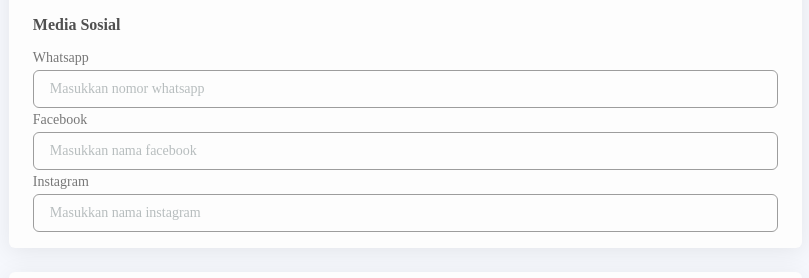
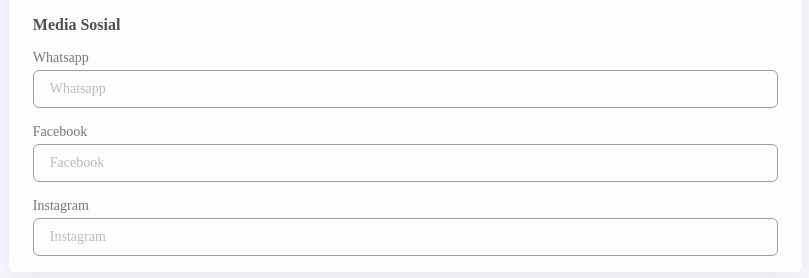
Before and after one commit to Sintasitinuriah/BoengkoesApp, a React (Create React App) app in the folder frontend/: page /profilepageseller in a window 1280 px wide. Shown: the part 761-1039 px from the top of the page, without its empty margins (414-1223 px from the left). Built offline with nearby package versions, Linux system fonts and the light colour scheme; no server answers.

Commit message:
update media sosial seller jadi 1 komponen aja

```diff
--- a/frontend/src/Components/Berandapage.js
+++ b/frontend/src/Components/Berandapage.js
@@ -1,4 +1,4 @@
-import React, {useState, useEffect} from "react";
+import React, { useState, useEffect } from "react";
 import axios from "axios";
 import Logotesla from "../images/logotesla.jpg";
 import CardToko from "./CardToko";
@@ -9,7 +9,7 @@ const Berandapage = () => {
 
   useEffect(() => {
     const fetchProfile = async () => {
-      const token = localStorage.getItem('token');
+      const token = localStorage.getItem("token");
       console.log("Token retrieved:", token); // Debug: Print token
 
       if (!token) {
@@ -18,13 +18,17 @@ const Berandapage = () => {
       }
 
       try {
-        const response = await axios.get('https://boengkosapps-039320043b7f.herokuapp.com/api/getprofile', {
-          headers: {
-            'Authorization': `Bearer ${token}`,
-            'Content-Type': 'application/json'
-          },
-          withCredentials: true
-        });
+        const response = await axios.get(
+          "https://boengkosapps-039320043b7f.herokuapp.com/api/getprofile",
+          console.log("token :", token),
+          {
+            headers: {
+              Authorization: `Bearer ${token}`,
+              "Content-Type": "application/json",
+            },
+            withCredentials: true,
+          }
+        );
 
         console.log("Profile data:", response.data); // Debug: Print profile data
         setProfile(response.data);
@@ -33,13 +37,17 @@ const Berandapage = () => {
         if (error.response) {
           // Server responded with a status other than 2xx
           if (error.response.status === 401) {
-            setError('Unauthorized: Invalid token or session expired');
+            setError("Unauthorized: Invalid token or session expired");
           } else {
-            setError(`Error: ${error.response.status} - ${error.response.data.message || error.message}`);
+            setError(
+              `Error: ${error.response.status} - ${
+                error.response.data.message || error.message
+              }`
+            );
           }
         } else if (error.request) {
           // No response received from the server
-          setError('Error: No response received from server');
+          setError("Error: No response received from server");
         } else {
           // Error occurred in setting up the request
           setError(`Error: ${error.message}`);
@@ -97,7 +105,7 @@ const Berandapage = () => {
         </div>
       </div>
     </div>
-  )
+  );
 };
 
 export default Berandapage;
--- a/frontend/src/Components/MediaSosialSeller.js
+++ b/frontend/src/Components/MediaSosialSeller.js
@@ -1,22 +1,18 @@
 import React from "react";
 import "../mediasosialseller.css";
 
-const MediaSosialSeller = () => {
+const MediaSosialSeller = ({ name, placeholder, value, onChange }) => {
   return (
     <div className="container-profil-nomor-hp-seller">
-      <p className="hint-seller">Whatsapp</p>
+      <p className="hint-seller">{placeholder}</p>
       <div className="textfield-nomor-hp-seller">
-        <input type="text" placeholder="Masukkan nomor whatsapp" />
-      </div>
-
-      <p className="hint-seller">Facebook</p>
-      <div className="textfield-nomor-hp">
-        <input type="text" placeholder="Masukkan nama facebook" />
-      </div>
-
-      <p className="hint-seller">Instagram</p>
-      <div className="textfield-nomor-hp">
-        <input type="text" placeholder="Masukkan nama instagram" />
+        <input
+          type="text"
+          name={name}
+          placeholder={placeholder}
+          value={value}
+          onChange={onChange}
+        />
       </div>
     </div>
   );
--- a/frontend/src/headertokochat.css
+++ b/frontend/src/headertokochat.css
@@ -3,7 +3,7 @@
   /* width: 100%; */
   justify-content: center;
   align-items: center;
-  background-color: #f6f8fd;
+  /* background-color: #f6f8fd; */
 
   padding: 0px 64px 0px 64px;
 }
--- a/frontend/src/pages/ProfilePageSeller.js
+++ b/frontend/src/pages/ProfilePageSeller.js
@@ -229,8 +229,28 @@ const ProfilePageSeller = () => {
 
             <h2 className="label-media-sosial">Media Sosial</h2>
             <MediaSosialSeller
-              sellerInfo={sellerInfo}
-              setSellerInfo={setSellerInfo}
+              name="whatsapp"
+              placeholder="Whatsapp"
+              value={sellerInfo.whatsapp}
+              onChange={setSellerInfo}
+              // sellerInfo={sellerInfo}
+              // setSellerInfo={setSellerInfo}
+            />
+
+            <MediaSosialSeller
+              name="facebook"
+              placeholder="Facebook"
+              value={sellerInfo.facebook}
+              onChange={setSellerInfo}
+              // sellerInfo={sellerInfo}
+              // setSellerInfo={setSellerInfo}
+            />
+
+            <MediaSosialSeller
+              name="instagram"
+              placeholder="Instagram"
+              value={sellerInfo.instagram}
+              onChange={setSellerInfo}
             />
           </div>
 
```
